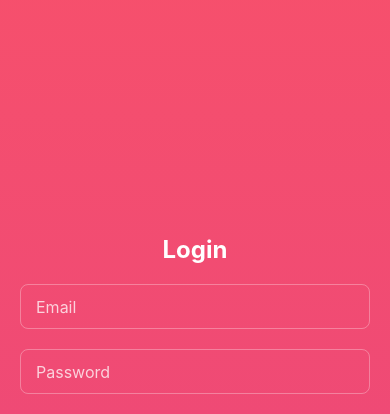
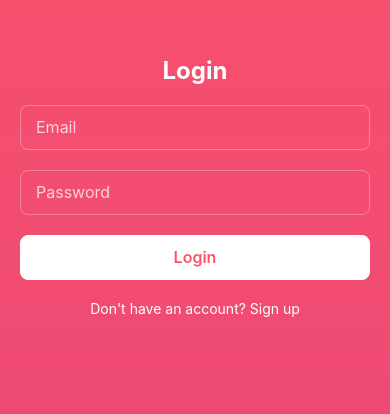
Before and after one commit to emirrtopaloglu/react-native-tinder, a React Native app: screen /Login in a window 390 px wide. Shown: the part 430-844 px from the top of the page. Built offline with nearby package versions, Linux system fonts and the light colour scheme.

Commit message:
added button component

```diff
--- /dev/null
+++ b/components/Button.js
@@ -0,0 +1,31 @@
+import { TouchableOpacity, StyleSheet, Text } from "react-native";
+
+const Button = (props) => {
+  const styles = StyleSheet.create({
+    button: {
+      height: 45,
+      backgroundColor: "#fff",
+      borderWidth: 1,
+      borderColor: "#fff",
+      borderRadius: 8,
+      marginHorizontal: 20,
+      lineHeight: 45,
+      textAlign: "center",
+      justifyContent: "center",
+      alignItems: "center",
+    },
+    label: {
+      color: "#fd5564",
+      fontWeight: "600",
+      fontSize: 16,
+    },
+  });
+
+  return (
+    <TouchableOpacity {...props} style={styles.button} activeOpacity={0.8}>
+      <Text style={styles.label}>{props.label}</Text>
+    </TouchableOpacity>
+  );
+};
+
+export default Button;
--- a/screens/Login.js
+++ b/screens/Login.js
@@ -1,7 +1,9 @@
-import { Text, SafeAreaView, TextInput, StyleSheet } from "react-native";
+import { Text, SafeAreaView } from "react-native";
 import { LinearGradient } from "expo-linear-gradient";
 import { useState } from "react";
+
 import Input from "../components/Input";
+import Button from "../components/Button";
 
 const Login = () => {
   const [email, setEmail] = useState("");
@@ -10,7 +12,7 @@ const Login = () => {
   return (
     <LinearGradient
       colors={["#fd5564", "#ef4a75"]}
-      style={{ flex: 1, justifyContent: "flex-end" }}
+      style={{ flex: 1, justifyContent: "flex-end", paddingBottom: '25%' }}
     >
       <SafeAreaView>
         <Text
@@ -42,24 +44,13 @@ const Login = () => {
           secureTextEntry
           textContentType="password"
         />
+        <Button label="Login" />
+        <Text style={{ color: "white", textAlign: "center", marginTop: 20 }}>
+          Don't have an account? Sign up
+        </Text>
       </SafeAreaView>
     </LinearGradient>
   );
 };
 
 export default Login;
-
-const styles = StyleSheet.create({
-  input: {
-    height: 45,
-    backgroundColor: "transparent",
-    marginHorizontal: 20,
-    padding: 15,
-    color: "#fff",
-    borderWidth: 1,
-    borderColor: "rgba(255, 255, 255, 0.3)",
-    borderRadius: 8,
-    fontSize: 16,
-    marginBottom: 20,
-  },
-});
```
